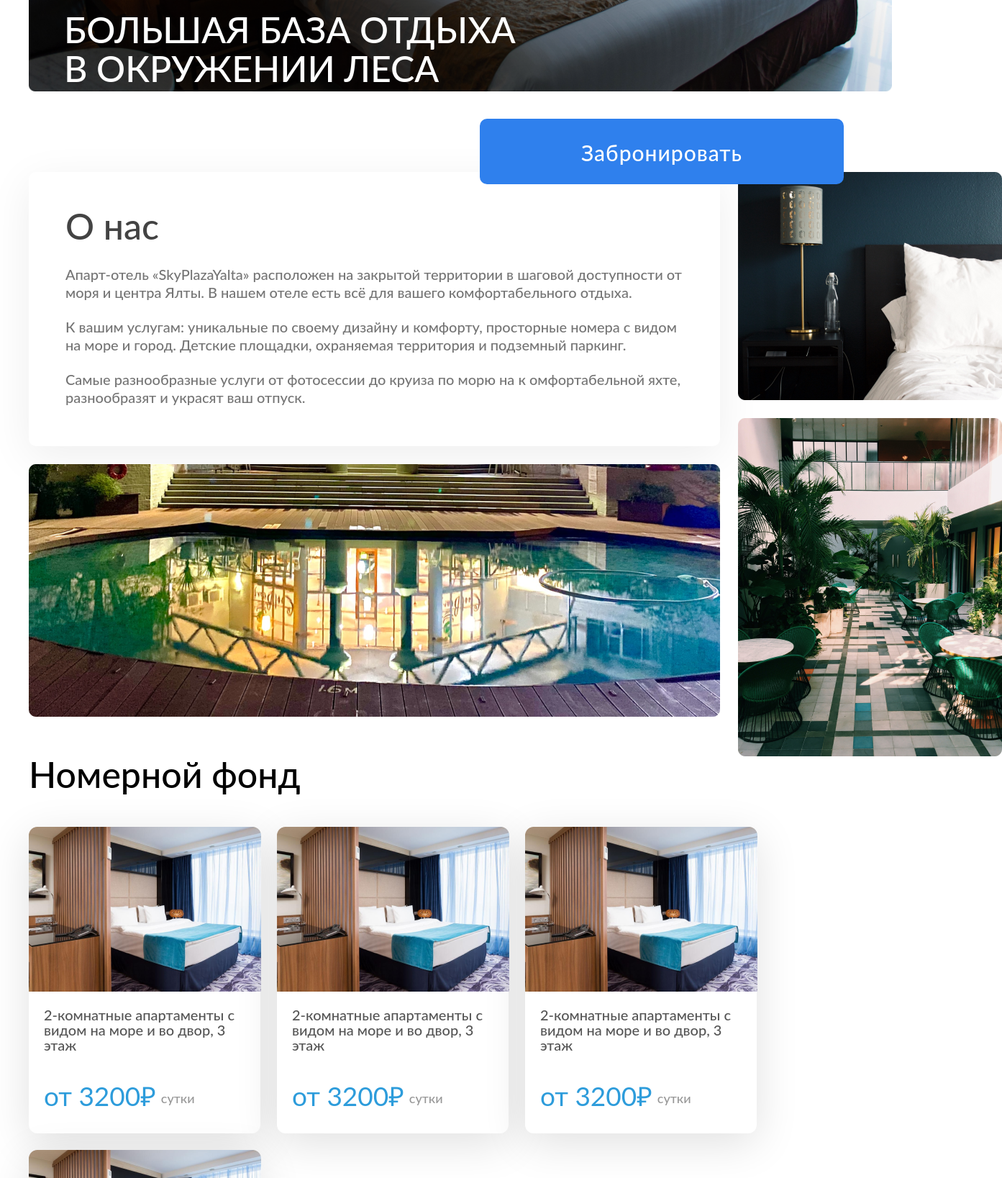
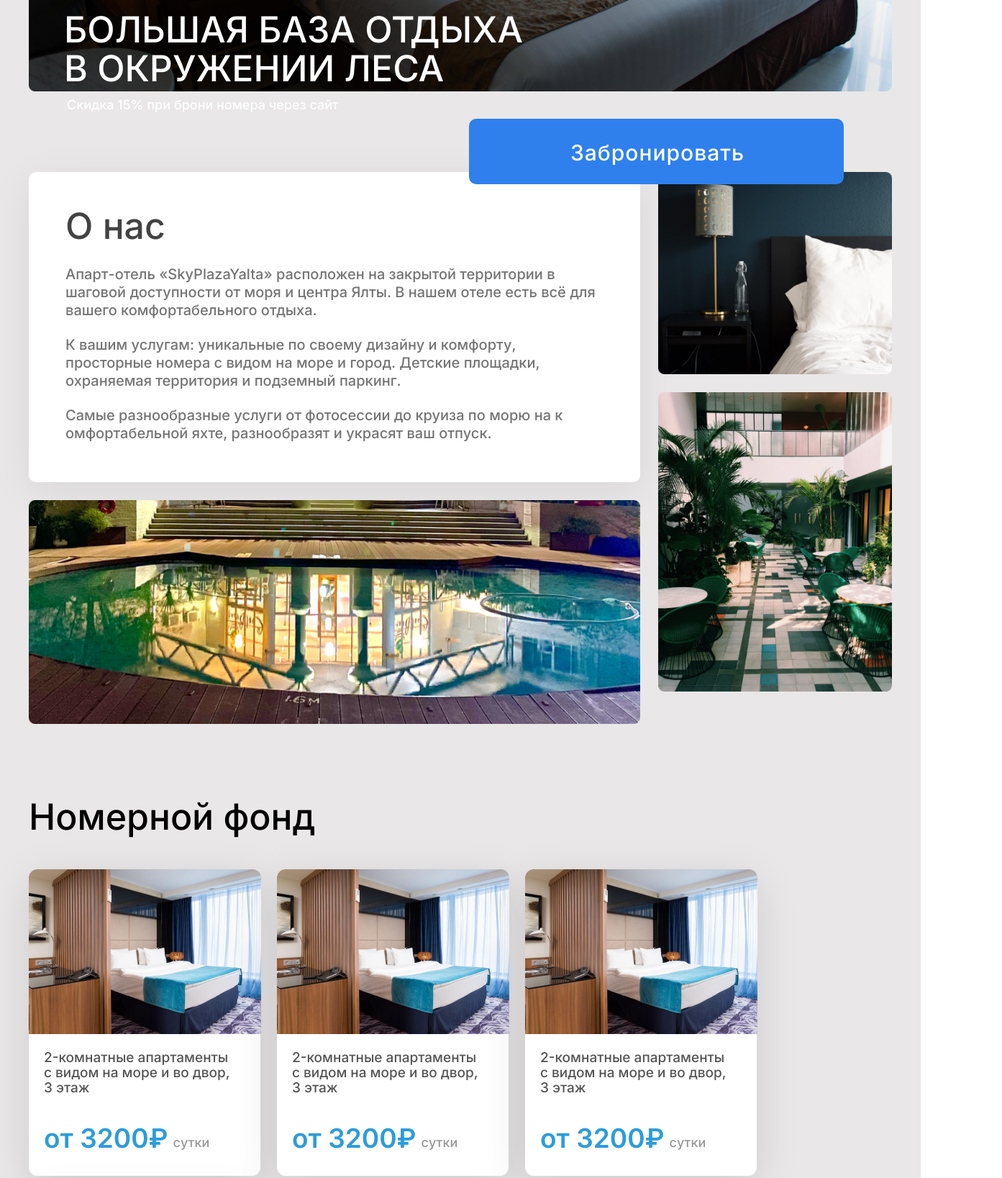
Before and after one commit to Muhiddin12/yalta, a plain HTML site: page index.html in a window 1280 px wide. Shown: the part 560-2197 px from the top of the page at 72% size, 1393 px wide, since content can reach past the window. Drawn offline with Linux system fonts and the light colour scheme; a web font is replaced by a local one.

Commit message:
add font family and more styles

```diff
--- a/index.html
+++ b/index.html
@@ -4,6 +4,11 @@
   <meta charset="UTF-8">
   <meta http-equiv="X-UA-Compatible" content="IE=edge">
   <meta name="viewport" content="width=device-width, initial-scale=1.0">
+
+  <link rel="preconnect" href="https://fonts.googleapis.com">
+  <link rel="preconnect" href="https://fonts.gstatic.com" crossorigin>
+  <link href="https://fonts.googleapis.com/css2?family=Fuzzy+Bubbles&family=Inter:wght@500;600&display=swap" rel="stylesheet">
+
   <link rel="stylesheet" href="./css/style.css">
   <title>Yalta</title>
 </head>
@@ -54,15 +59,21 @@
                 охраняемая территория и подземный паркинг.
               </div>
               <div class="about__text">
-                Самые разнообразные услуги от фотосессии до круиза по морю на к
-                омфортабельной яхте, разнообразят и украсят ваш отпуск.
+                Самые разнообразные услуги от фотосессии до круиза по морю на к омфортабельной
+                яхте, разнообразят и украсят ваш отпуск.
             </div>
           </div>
-          <img src="./img/Rectangle 23.png" alt="img">
+          <div class="about__img1">
+            <img src="./img/Rectangle 23.png" alt="img">
+          </div>
         </div>
         <div class="about__right">
-          <img src="./img/Rectangle 21.png" alt="img" class="about__right-img1">
-          <img src="./img/Rectangle 22.png" alt="img" class="about__right-img2">
+          <div class="about__img2">
+            <img src="./img/Rectangle 21.png" alt="img">
+          </div>
+          <div class="about__img3">
+            <img src="./img/Rectangle 22.png" alt="img">
+          </div>
         </div>
       </section>
 
--- a/scss/style.scss
+++ b/scss/style.scss
@@ -100,6 +100,7 @@ h6 {
   padding: 0 40px;
   margin: 0 auto;
   min-height: 100vh;
+  background: #e9e7e7;
 }
 
 .container {
@@ -115,8 +116,10 @@ h6 {
   padding: 22px 66px 17px 84px;
 
   &__contact {
+    font-family: 'Inter';
+    font-style: normal;
+    font-weight: 600;
     font-size: 17px;
-    font-weight: 500;
     color: #2F80ED;
     line-height: 21px;
   }
@@ -129,6 +132,8 @@ h6 {
     li {
       font-size: 17px;
       font-weight: 500;
+      font-family: 'Inter';
+      font-style: normal;
     }
   }
 }
@@ -168,6 +173,8 @@ h6 {
   }
 
   &__title {
+    font-family: 'Inter';
+    font-style: normal;
     font-size: 50px;
     font-weight: 500;
     max-width: 651px;
@@ -178,7 +185,9 @@ h6 {
     left: 49px;
   }
 
-    &__subtitle {
+  &__subtitle {
+    font-family: 'Inter';
+    font-style: normal;
     font-size: 18px;
     font-weight: 500;
     color: white;
@@ -188,8 +197,10 @@ h6 {
   }
 
   &__btn {
+    font-family: 'Inter';
+    font-style: normal;
+    font-weight: 500;
     font-size: 30px;
-    font-weight: 500;
     letter-spacing: 1px;
     line-height: 36px;
     color: white;
@@ -207,15 +218,15 @@ h6 {
 
 // About section
 
+
 .about {
   display: flex;
   gap: 25px;
+  max-width: 1360px;
+  margin-bottom: 104px;
 
   &__left {
-    img {
-      max-width: 961px;
-      max-height: 351px;
-    }
+
   }
 
   &__description {
@@ -229,6 +240,7 @@ h6 {
   }
 
   &__title {
+    font-family: 'Inter';
     font-style: normal;
     font-weight: 500;
     font-size: 50px;
@@ -238,6 +250,7 @@ h6 {
   }
 
   &__text {
+    font-family: 'Inter';
     font-style: normal;
     font-weight: 500;
     font-size: 20px;
@@ -249,18 +262,36 @@ h6 {
     margin-bottom: 23px;
   }
 
+  &__img1 {
+    max-width: 961px;
+    max-height: 351px;
+
+    img {
+      width: 100%;
+    }
+  }
+
+  &__img2 {
+    max-width: 367px;
+    max-height: 317px;
+    margin-bottom: 25px;
+
+    img {
+      width: 100%;
+    }
+  }
+
+  &__img3 {
+    max-width: 367px;
+    max-height: 470px;
+
+    img {
+      width: 100%;
+    }
+  }
+
   &__right {
 
-    .about__right-img1 {
-      margin-bottom: 25px;
-      max-width: 367px;
-      max-height: 317px;
-    }
-
-    .about__right-img2 {
-      max-width: 367px;
-      max-height: 470px;
-    }
   }
 }
 
@@ -272,6 +303,8 @@ h6 {
   margin-bottom: 90px;
 
   &__title {
+    font-family: 'Inter';
+    font-style: normal;
     font-weight: 500;
     font-size: 50px;
     margin-bottom: 48px;
@@ -292,8 +325,10 @@ h6 {
 }
 
   &__description {
+    font-family: 'Inter';
+    font-style: normal;
     font-weight: 500;
-    font-size: 20px;
+    font-size: 19px;
     line-height: 21px;
     padding: 22px 31px 37px 21px;
     color: #555555;
@@ -306,18 +341,25 @@ h6 {
     font-weight: 600;
     font-size: 37px;
     line-height: 45px;
-    padding: 0 69px 30px 21px;
+    padding: 0 0 30px 21px;
 
     h2 {
       color: #2D9CDB;
+      font-family: 'Inter';
+      font-style: normal;
+      font-weight: 600;
+      font-size: 37px;
+      line-height: 45px;
     }
 
     p {
+      font-family: 'Inter';
+      font-style: normal;
       font-weight: 500;
       font-size: 18px;
       line-height: 22px;
-      padding-bottom: 8px;
       color: #989898;
+      margin-bottom: 5px;
     }
   }
 }
@@ -329,6 +371,8 @@ h6 {
   margin-bottom: 92px;
 
   &__title {
+    font-family: 'Inter';
+    font-style: normal;
     font-weight: 500;
     font-size: 50px;
     line-height: 54px;
@@ -366,6 +410,7 @@ h6 {
   max-height: 470px;
   padding-left: 21px;
   margin-bottom: 92px;
+  width: 100%;
 
   &__title {
 
@@ -390,7 +435,7 @@ h6 {
 
   &__video {
     position: relative;
-    max-width: 743px;
+    // max-width: 743px;
     max-height: 470px;
     display: flex;
     justify-content: center;
@@ -400,7 +445,10 @@ h6 {
   &__rectangle {
     position: relative;
     top: 0;
-    width: 100%;
+
+    img {
+      width: 100%;
+    }
   }
 
   &__ellipse {
@@ -446,7 +494,7 @@ h6 {
     line-height: 25px;
     color: #757575;
     margin: 0 0 27px 51px;
-    max-width: 580px;
+    max-width: 675px;
     max-height: 200px;
   }
 
@@ -457,8 +505,7 @@ h6 {
     font-size: 20px;
     line-height: 25px;
     color: #757575;
-    // max-width: 675px;
-    max-width: 570px;
+    max-width: 675px;
     max-height: 200px;
     margin: 0 0 54px 51px;
   }
@@ -466,6 +513,7 @@ h6 {
   &__image {
     max-width: 547px;
     max-height: 385px;
+    margin-left: 87px;
 
     img {
       width: 100%;
@@ -688,6 +736,8 @@ h6 {
   }
 
   &__title {
+    font-family: 'Inter';
+    font-style: normal;
     font-weight: 500;
     font-size: 50px;
     line-height: 54px;
@@ -704,9 +754,10 @@ h6 {
     position: absolute;
     top: 375px;
     left: 32px;
-    width: 100%;
 
     p {
+      font-family: 'Inter';
+      font-style: normal;
       font-weight: 500;
       font-size: 26px;
       line-height: 28px;
@@ -718,12 +769,11 @@ h6 {
     display: flex;
     gap: 28px;
     align-items: center;
-    max-width: 328px;
     height: 82px;
     background: rgba(238, 238, 238, 0.32);
     backdrop-filter: blur(7px);
     border-radius: 130px;
-    padding-right: 62px;
+    padding-right: 51px;
   }
 
   &__messenger:first-child &__icon {
@@ -773,6 +823,7 @@ h6 {
     border-bottom: 2px solid #CACACA;
 
     h2 {
+      font-family: 'Fuzzy Bubbles';
       font-style: normal;
       font-weight: 400;
       font-size: 50px;
@@ -781,10 +832,12 @@ h6 {
     }
 
     .plaza {
+      font-family: 'Fuzzy Bubbles';
       color: #43C453;
     }
 
     p {
+      font-family: 'Inter';
       font-style: normal;
       font-weight: 600;
       font-size: 34px;
@@ -804,6 +857,8 @@ h6 {
 
       li {
         color: #808080;
+        font-family: 'Inter';
+        font-style: normal;
         font-weight: 500;
         font-size: 16px;
         line-height: 19px;
@@ -811,6 +866,8 @@ h6 {
     }
 
     h4 {
+      font-family: 'Inter';
+      font-style: normal;
       font-weight: 500;
       font-size: 16px;
       line-height: 19px;
```
Also changed, not shown: css/style.css.
